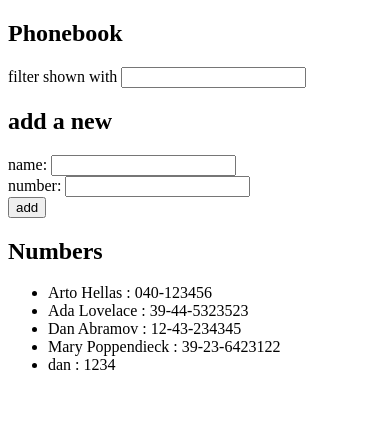
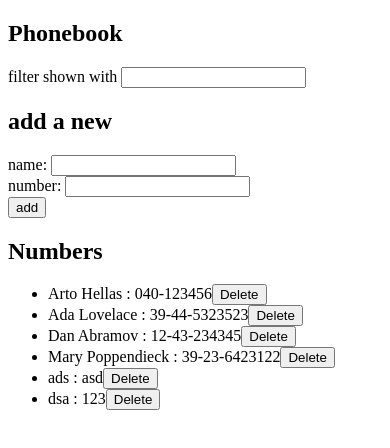
Before and after one commit to dorobila/FullstackOpen, a React (Create React App) app in the folder fullstack_part2/phone_book/: page / in a window 390 px wide. Shown: the top 448 px of the page. Built offline with nearby package versions, Linux system fonts and the light colour scheme; data requests are answered from the project's data file.

Commit message:
2.16: Phonebook step8 + 2.17: Phonebook step9 + 2.18*: Phonebook step10 exercises

```diff
--- a/fullstack_part2/phone_book/db.json
+++ b/fullstack_part2/phone_book/db.json
@@ -21,9 +21,14 @@
       "id": 4
     },
     {
-      "name": "dan",
-      "number": "1234",
-      "id": 5
+      "name": "ads",
+      "number": "asd",
+      "id": 6
+    },
+    {
+      "name": "dsa",
+      "number": "123",
+      "id": 7
     }
   ]
 }
--- a/fullstack_part2/phone_book/src/App.js
+++ b/fullstack_part2/phone_book/src/App.js
@@ -1,6 +1,7 @@
 import React, { useState, useEffect } from "react";
 import axios from "axios";
 
+import personsService from "./Services/person";
 import Filter from "./Components/Filter";
 import PhoneBook from "./Components/PhoneBook";
 import PersonForm from "./Components/PersonForm";
@@ -10,11 +11,16 @@ const App = () => {
   const [newName, setNewName] = useState("");
   const [newNumber, setNewNumber] = useState("");
   const [showFilter, setshowFilter] = useState("");
+  const [notification, setNotification] = useState(null);
+  const [success, setSuccess] = useState(null);
 
   useEffect(() => {
-    axios.get("http://localhost:3001/persons").then(response => {
-      setPersons(response.data);
-    });
+    personsService
+      .getAll()
+      .then(response => {
+        setPersons(response);
+      })
+      .catch(error => showMessage("Could not retrieve data", false));
   }, []);
 
   const addNewName = e => {
@@ -25,14 +31,91 @@ const App = () => {
     };
 
     if (persons.some(e => e.name === newName)) {
-      alert(`${newName} is already added to phonebook.`);
+      let personId = persons.find(item => item.name === newName);
+
+      let updatedEntry = Object.assign(personId, personObject);
+
+      if (
+        window.confirm(
+          `Do you want to update ${newName} with number ${newNumber}?`
+        )
+      ) {
+        personsService
+          .update(personId.id, personObject)
+          .then(() => {
+            setPersons(
+              persons.map(item => (item.name === newName ? updatedEntry : item))
+            );
+            setNewName("");
+            setNewNumber("");
+            showMessage(`User ${newName} phone number updated`);
+          })
+          .catch(error => {
+            showMessage(
+              `Update failed. User ${newName} has already been removed from the phone book.`,
+              false
+            );
+            setPersons(persons.filter(n => n.name !== newName));
+          });
+      }
+    } else {
+      if (persons.some(e => e.number === newNumber)) {
+        alert(`# ${newNumber} is already in the phone book.`, false);
+      } else {
+        if (newName === "" || newNumber === "") {
+          alert(`The name and number must not be empty`, false);
+        } else {
+          personsService
+            .create(personObject)
+            .then(returnedPerson => {
+              setPersons(persons.concat(returnedPerson));
+              setNewName("");
+              setNewNumber("");
+              showMessage(`User ${newName} has been added to the phone book`);
+            })
+            .catch(error => {
+              console.log(error.response.data.error);
+              return showMessage(
+                `Failed to add number. More about error: ${
+                  error.response.data.error
+                }`,
+                false
+              );
+            });
+          personsService
+            .getAll()
+            .then(response => {
+              setPersons(response);
+            })
+            .catch(error => showMessage("Could not retrieve data", false));
+        }
+      }
     }
-    axios.post("http://localhost:3001/persons", personObject).then(response => {
-      console.log(response);
-      setPersons(persons.concat(personObject));
-      setNewName("");
-      setNewNumber("");
-    });
+  };
+
+  const removeEntry = person => {
+    if (window.confirm(`Remove ${person.name}?`)) {
+      personsService
+        .remove(person.id)
+        .then(() => {
+          setPersons(persons.filter(item => item.id !== person.id));
+          showMessage(`${person.name} has been removed from the phone book`);
+        })
+        .catch(error => {
+          showMessage(
+            `Removal failed. User ${
+              person.name
+            } has already been removed from the phone book.`,
+            false
+          );
+          personsService
+            .getAll()
+            .then(response => {
+              setPersons(response);
+            })
+            .catch(error => showMessage("Could not retrieve data", false));
+        });
+    }
   };
 
   const handleNameChange = e => {
@@ -42,6 +125,16 @@ const App = () => {
 
   const handleNumberChange = e => {
     setNewNumber(e.target.value);
+  };
+
+  const showMessage = (message, successNotification = true) => {
+    setNotification(message);
+    setSuccess(successNotification);
+
+    setTimeout(() => {
+      setNotification(null);
+      setSuccess(null);
+    }, 8000);
   };
 
   return (
@@ -57,7 +150,11 @@ const App = () => {
       />
       <h2>Numbers</h2>
       <ul>
-        <PhoneBook persons={persons} showFilter={showFilter} />
+        <PhoneBook
+          persons={persons}
+          showFilter={showFilter}
+          removeEntry={removeEntry}
+        />
       </ul>
     </div>
   );
--- a/fullstack_part2/phone_book/src/Components/PhoneBook.js
+++ b/fullstack_part2/phone_book/src/Components/PhoneBook.js
@@ -1,6 +1,6 @@
 import React from "react";
 
-const PhoneBook = ({ persons, showFilter }) => {
+const PhoneBook = ({ persons, showFilter, removeEntry }) => {
   let filterUpperCase = showFilter.toUpperCase();
   let newPersonArray = persons.filter(person => {
     let personInUpperCase = person.name.toUpperCase();
@@ -10,6 +10,7 @@ const PhoneBook = ({ persons, showFilter }) => {
   return newPersonArray.map(person => (
     <li key={person.name}>
       {person.name} : {person.number}
+      <button onClick={() => removeEntry(person)}>Delete</button>
     </li>
   ));
 };
--- /dev/null
+++ b/fullstack_part2/phone_book/src/Services/person.js
@@ -0,0 +1,29 @@
+import axios from "axios";
+const baseUrl = "http://localhost:3001/persons";
+
+const getAll = () => {
+  const request = axios.get(baseUrl);
+  return request.then(response => response.data);
+};
+
+const create = newObject => {
+  const request = axios.post(baseUrl, newObject);
+  return request.then(response => response.data);
+};
+
+const update = (id, newObject) => {
+  const request = axios.put(`${baseUrl}/${id}`, newObject);
+  return request.then(response => response.data);
+};
+
+const remove = id => {
+  const request = axios.delete(`${baseUrl}/${id}`);
+  return request.then(response => response.data);
+};
+
+export default {
+  getAll: getAll,
+  create: create,
+  update: update,
+  remove: remove
+};
```
